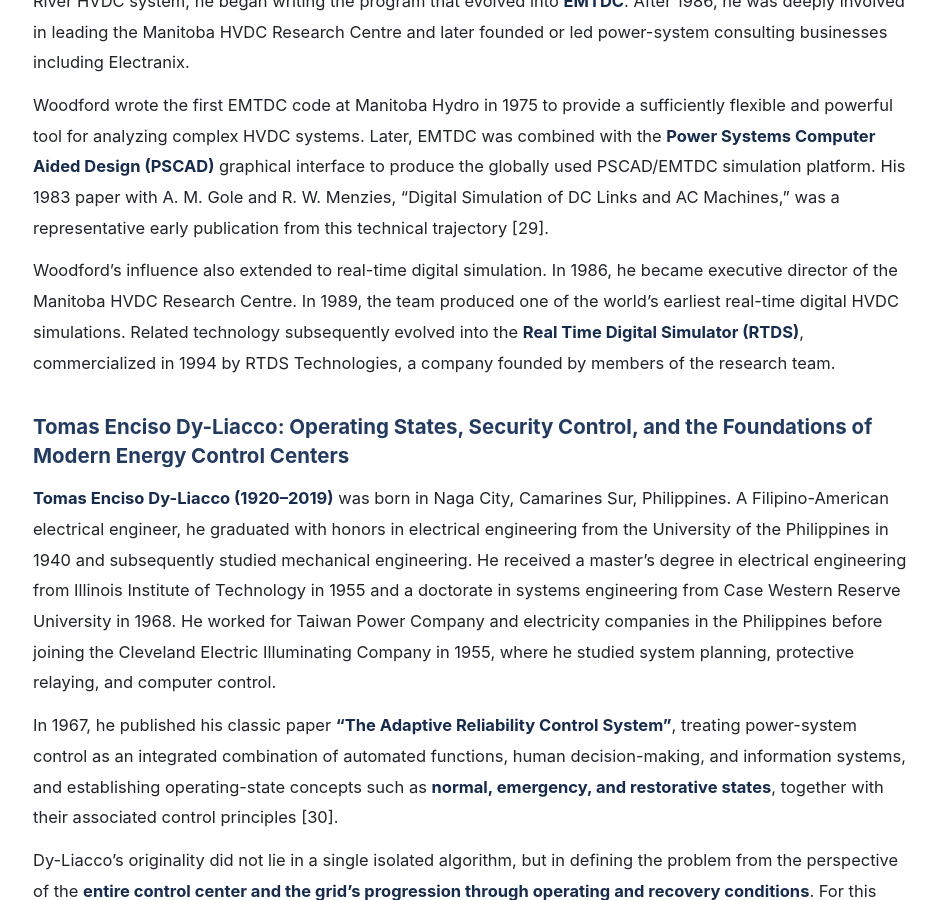
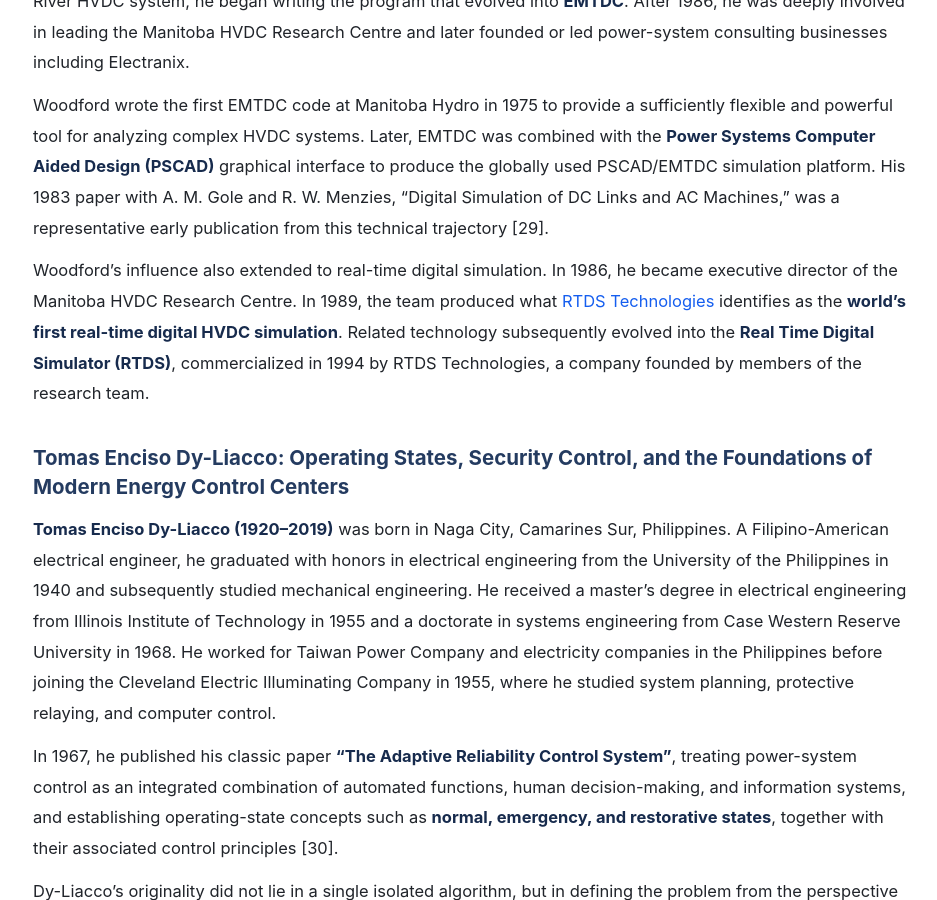
Before and after one commit to zoudehupowersystem/zoudehupowersystem.github.io, a Jekyll site: the page built from founders-of-modern-power-systems.md, in a window 1280 px wide and 900 px high, scrolled down 17869 px. Shown: the whole window, without its empty margins (166-1103 px from the left). Built offline with Jekyll 4.4.1, drawn with Linux system fonts in a browser that asks for light colours; some of the changed lines change nothing that is shown; some of the changed text lies outside the part shown.

Commit message:
Lightly polish and verify historical essay translation and bibliography

```diff
--- a/founders-of-modern-power-systems.md
+++ b/founders-of-modern-power-systems.md
@@ -210,7 +210,7 @@
 
 Woodford wrote the first EMTDC code at Manitoba Hydro in 1975 to provide a sufficiently flexible and powerful tool for analyzing complex HVDC systems. Later, EMTDC was combined with the **Power Systems Computer Aided Design (PSCAD)** graphical interface to produce the globally used PSCAD/EMTDC simulation platform. His 1983 paper with A. M. Gole and R. W. Menzies, "Digital Simulation of DC Links and AC Machines," was a representative early publication from this technical trajectory [29].
 
-Woodford's influence also extended to real-time digital simulation. In 1986, he became executive director of the Manitoba HVDC Research Centre. In 1989, the team produced one of the world's earliest real-time digital HVDC simulations. Related technology subsequently evolved into the **Real Time Digital Simulator (RTDS)**, commercialized in 1994 by RTDS Technologies, a company founded by members of the research team.
+Woodford's influence also extended to real-time digital simulation. In 1986, he became executive director of the Manitoba HVDC Research Centre. In 1989, the team produced what [RTDS Technologies](https://www.rtds.com/about-rtds-technologies) identifies as the **world's first real-time digital HVDC simulation**. Related technology subsequently evolved into the **Real Time Digital Simulator (RTDS)**, commercialized in 1994 by RTDS Technologies, a company founded by members of the research team.
 
 ### Tomas Enciso Dy-Liacco: Operating States, Security Control, and the Foundations of Modern Energy Control Centers
 
@@ -266,7 +266,7 @@
 
 Built on these computational capabilities, Carpentier's OPF formulation connected economic objectives with network physical constraints, while Dommel and Tinney advanced its practical numerical solution. Dy-Liacco established a security-control framework built around normal, emergency, and restorative operating states. Schweppe's state estimation allowed control centers to infer credible operating conditions from imperfect measurements, and his spot-pricing research connected network constraints to economic signals. Phadke advanced digital protective relaying and synchronized phasor measurement; Schweitzer promoted large-scale engineering deployment of digital relays, further integrating measurement, protection, recording, and communication.
 
-Together, these advances supported computer-based dispatch automation and EMS platforms, and provided essential models, algorithms, and information-processing capabilities for spot electricity trading. Electricity markets were not simply "invented" by one individual or paper: market development also requires rules, metering, communications, and institutions. Nevertheless, security assessment, optimal dispatch, and market clearing in a modern large power system cannot function without practical computing systems. The grid had become more than a physical network for transporting energy; it had become a complex engineered system that could be **continuously observed, calculated, protected, optimized, controlled, and traded through**.
+Together, these advances supported computer-based dispatch automation and EMS platforms, and provided essential models, algorithms, and information-processing capabilities for spot electricity trading. Electricity markets were not simply "invented" by one individual or paper: market development also requires rules, metering, communications, and institutions. Nevertheless, security assessment, optimal dispatch, and market clearing in a modern large power system cannot function without practical computing systems. The grid had become more than a physical network for transporting energy; it had become a complex engineered system that could be **continuously monitored, analyzed, protected, optimized, and controlled—and could support electricity trading**.
 
 ### Stage 4: The Present and Future — Renewable Energy, Distributed Resources, and Multi-Actor Coordination
 
@@ -288,7 +288,7 @@
 
 [3] SCHWEPPE F C, WILDES J. Power system static-state estimation, Part I: Exact model[J]. *IEEE Transactions on Power Apparatus and Systems*, 1970, PAS-89(1): 120–125. DOI: 10.1109/TPAS.1970.292678.
 
-[4] SCHWEPPE F C, CARAMANIS M C, TABORS R D, et al. *Spot pricing of electricity*[M]. Boston: Kluwer Academic Publishers, 1988. DOI: 10.1007/978-1-4613-1683-1.
+[4] SCHWEPPE F C, CARAMANIS M C, TABORS R D, BOHN R E. *Spot pricing of electricity*[M]. Boston: Kluwer Academic Publishers, 1988. DOI: 10.1007/978-1-4613-1683-1.
 
 [5] TINNEY W F, WALKER J W. Direct solutions of sparse network equations by optimally ordered triangular factorization[J]. *Proceedings of the IEEE*, 1967, 55(11): 1801–1809. DOI: 10.1109/PROC.1967.6011.
 
@@ -342,7 +342,7 @@
 
 [30] DY LIACCO T E. The adaptive reliability control system[J]. *IEEE Transactions on Power Apparatus and Systems*, 1967, PAS-86(5): 517–531. DOI: 10.1109/TPAS.1967.291728.
 
-[31] CARPENTIER J. Contribution à l'étude du dispatching économique[J]. *Bulletin de la Société Française des Électriciens*, série 8, vol. 3: 431–447.
+[31] CARPENTIER J. Contribution à l'étude du dispatching économique[J]. *Bulletin de la Société Française des Électriciens*, 1962, série 8, vol. 3: 431–447.
 
 [32] CARPENTIER J. Optimal power flows[J]. *International Journal of Electrical Power & Energy Systems*, 1979, 1(1): 3–15. DOI: 10.1016/0142-0615(79)90026-7.
 
```
